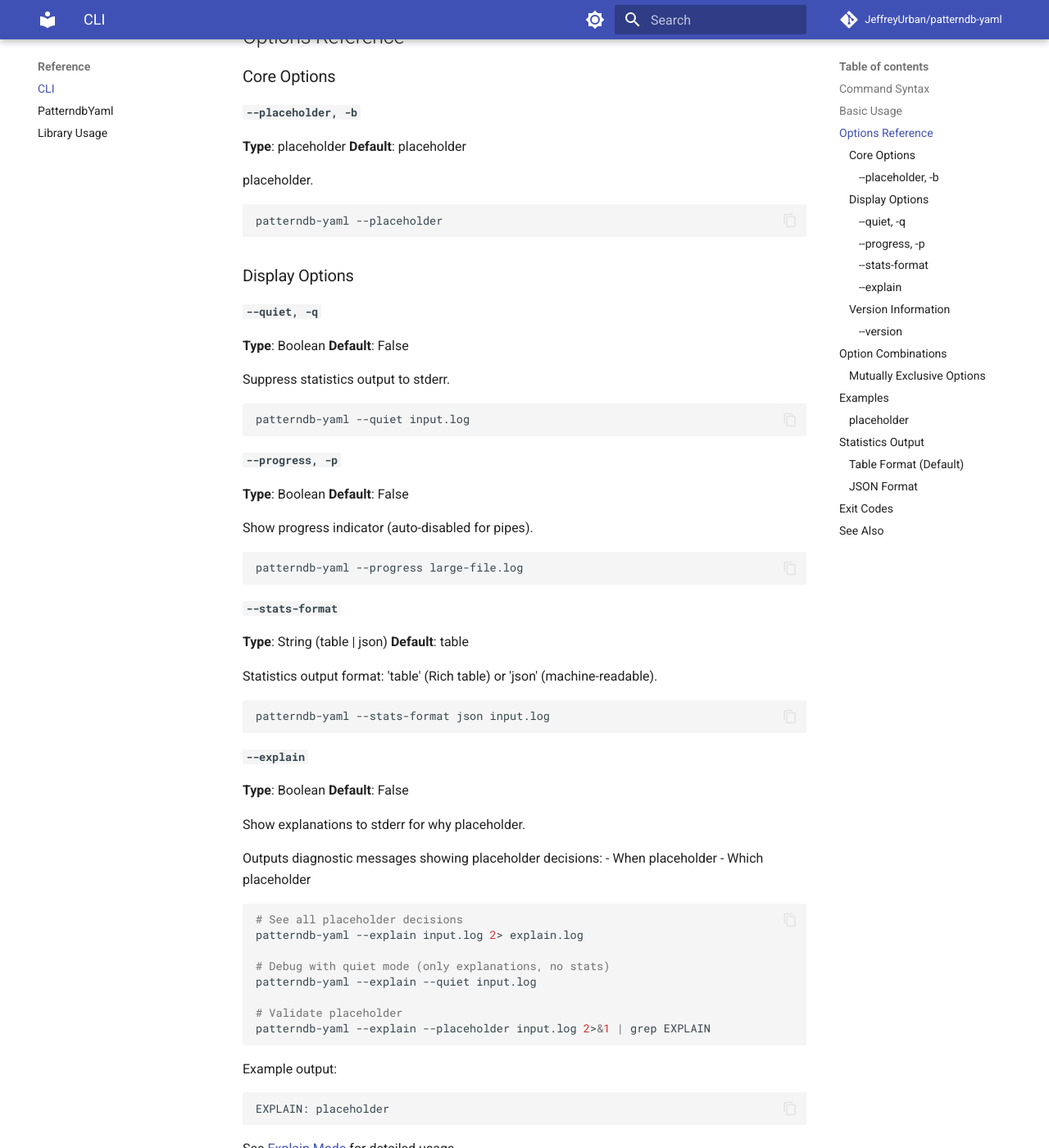
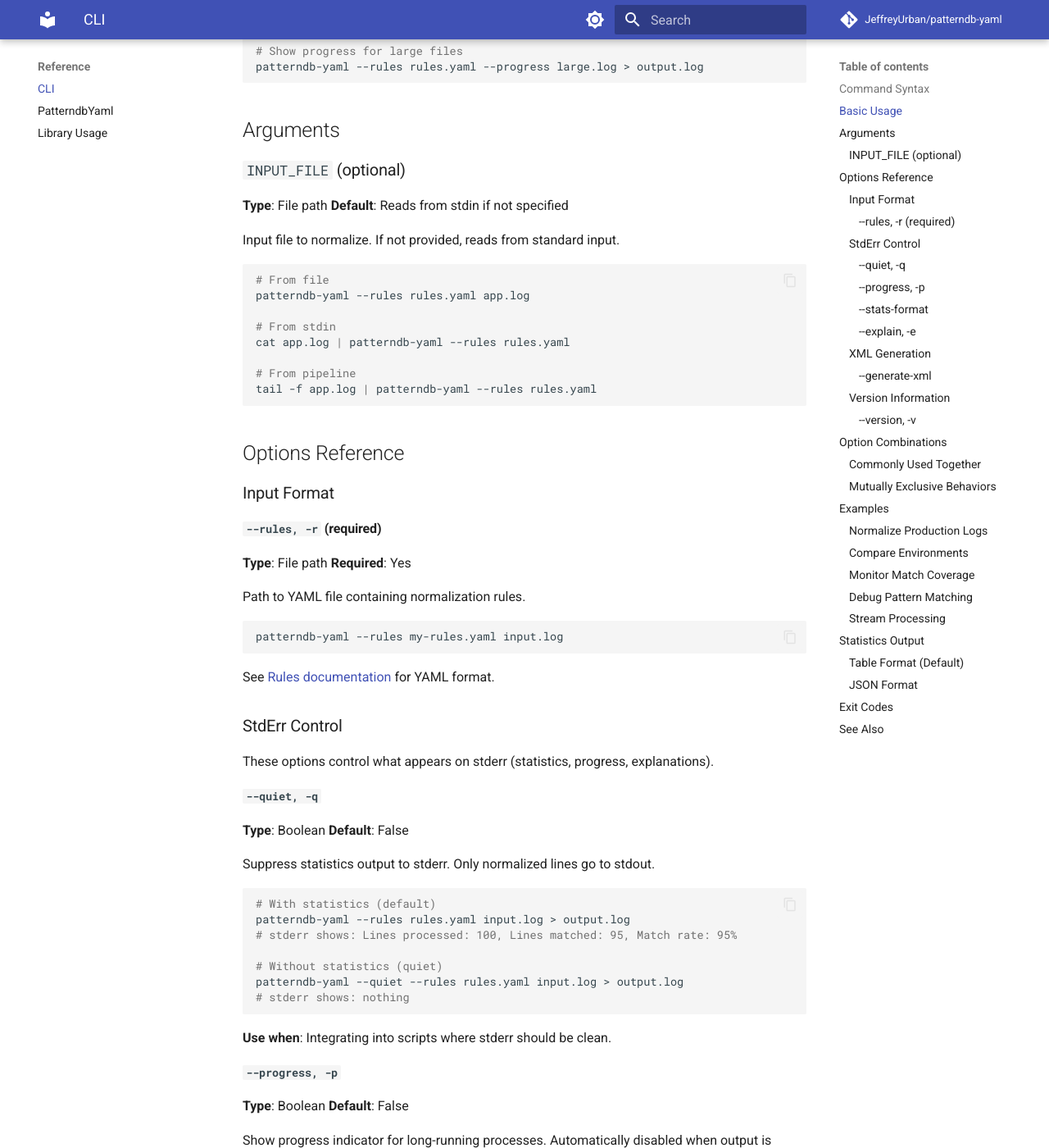
Before and after one commit to JeffreyUrban/patterndb-yaml, an MkDocs documentation site: the page built from docs/reference/cli.md, in a window 1280 px wide and 1400 px high, scrolled down 547 px. Shown: the whole window at 82% size. Built offline with MkDocs 1.6.1 and Material for MkDocs 9.7.7, drawn with Linux system fonts in a browser that asks for light colours; comment, search, counter and statistics services are not loaded; some of the changed text lies outside the part shown.

Commit message:
Complete CLI reference documentation
Comprehensive CLI reference based on actual source code:
- All command-line options documented with examples
- Usage patterns and combinations
- Statistics output formats
- Exit codes

🤖 Generated with [Claude Code](https://claude.com/claude-code)

Co-Authored-By: Claude <noreply@anthropic.com>

````diff
--- a/docs/reference/cli.md
+++ b/docs/reference/cli.md
@@ -11,87 +11,184 @@ patterndb-yaml [OPTIONS] [INPUT_FILE]
 ## Basic Usage
 
 ```bash
-# placeholder
-patterndb-yaml placeholder
+# Normalize a file
+patterndb-yaml --rules rules.yaml input.log > output.log
+
+# Read from stdin (in pipelines)
+cat input.log | patterndb-yaml --rules rules.yaml > output.log
+
+# Show progress for large files
+patterndb-yaml --rules rules.yaml --progress large.log > output.log
+```
+
+## Arguments
+
+### `INPUT_FILE` (optional)
+
+**Type**: File path
+**Default**: Reads from stdin if not specified
+
+Input file to normalize. If not provided, reads from standard input.
+
+```bash
+# From file
+patterndb-yaml --rules rules.yaml app.log
+
+# From stdin
+cat app.log | patterndb-yaml --rules rules.yaml
+
+# From pipeline
+tail -f app.log | patterndb-yaml --rules rules.yaml
 ```
 
 ## Options Reference
 
-### Core Options
+### Input Format
 
-#### `--placeholder, -b`
-**Type**: placeholder
-**Default**: placeholder
+#### `--rules, -r` (required)
 
-placeholder.
+**Type**: File path
+**Required**: Yes
+
+Path to YAML file containing normalization rules.
 
 ```bash
-patterndb-yaml --placeholder
+patterndb-yaml --rules my-rules.yaml input.log
 ```
 
-### Display Options
+See [Rules documentation](../features/rules/rules.md) for YAML format.
+
+### StdErr Control
+
+These options control what appears on stderr (statistics, progress, explanations).
 
 #### `--quiet, -q`
+
 **Type**: Boolean
 **Default**: False
 
-Suppress statistics output to stderr.
+Suppress statistics output to stderr. Only normalized lines go to stdout.
 
 ```bash
-patterndb-yaml --quiet input.log
+# With statistics (default)
+patterndb-yaml --rules rules.yaml input.log > output.log
+# stderr shows: Lines processed: 100, Lines matched: 95, Match rate: 95%
+
+# Without statistics (quiet)
+patterndb-yaml --quiet --rules rules.yaml input.log > output.log
+# stderr shows: nothing
 ```
 
+**Use when**: Integrating into scripts where stderr should be clean.
+
 #### `--progress, -p`
+
 **Type**: Boolean
 **Default**: False
 
-Show progress indicator (auto-disabled for pipes).
+Show progress indicator for long-running processes. Automatically disabled when output is piped.
 
 ```bash
-patterndb-yaml --progress large-file.log
+patterndb-yaml --progress --rules rules.yaml large-file.log > output.log
 ```
 
+Shows:
+```
+Processing... ⠋ 1,234,567 lines
+```
+
+**Use when**: Processing large files where you want visual feedback.
+
 #### `--stats-format`
+
 **Type**: String (table | json)
 **Default**: table
 
-Statistics output format: 'table' (Rich table) or 'json' (machine-readable).
+Statistics output format.
 
+**table format** (default):
 ```bash
-patterndb-yaml --stats-format json input.log
+patterndb-yaml --rules rules.yaml --stats-format table input.log
 ```
 
-#### `--explain`
+```
+┏━━━━━━━━━━━━━━━━━━━━┳━━━━━━━┓
+┃ Metric             ┃ Value ┃
+┡━━━━━━━━━━━━━━━━━━━━╇━━━━━━━┩
+│ Lines processed    │   100 │
+│ Lines matched      │    95 │
+│ Match rate         │   95% │
+└────────────────────┴───────┘
+```
+
+**json format**:
+```bash
+patterndb-yaml --rules rules.yaml --stats-format json input.log 2> stats.json
+```
+
+```json
+{
+  "lines_processed": 100,
+  "lines_matched": 95,
+  "match_rate": 95.0
+}
+```
+
+**Use when**: Machine-readable format needed for automation.
+
+#### `--explain, -e`
+
 **Type**: Boolean
 **Default**: False
 
-Show explanations to stderr for why placeholder.
+Show explanations to stderr for why each line was matched or not matched.
 
-Outputs diagnostic messages showing placeholder decisions:
-- When placeholder
-- Which placeholder
+Outputs diagnostic messages showing pattern matching decisions:
+- Which rule matched each line
+- Why a line didn't match any rules
+- Field extraction details
 
 ```bash
-# See all placeholder decisions
-patterndb-yaml --explain input.log 2> explain.log
+# See all pattern matching decisions
+patterndb-yaml --explain --rules rules.yaml input.log 2> explain.log
 
 # Debug with quiet mode (only explanations, no stats)
-patterndb-yaml --explain --quiet input.log
+patterndb-yaml --explain --quiet --rules rules.yaml input.log
 
-# Validate placeholder
-patterndb-yaml --explain --placeholder input.log 2>&1 | grep EXPLAIN
+# Validate rules
+patterndb-yaml --explain --rules rules.yaml test.log 2>&1 | grep EXPLAIN
 ```
 
 Example output:
 ```
-EXPLAIN: placeholder
+EXPLAIN: Line 1: Matched rule 'mysql_select'
+EXPLAIN: Line 2: Matched rule 'postgres_select'
+EXPLAIN: Line 3: No pattern matched - passed through
 ```
 
 See [Explain Mode](../features/explain/explain.md) for detailed usage.
 
+### XML Generation
+
+#### `--generate-xml`
+
+**Type**: Boolean
+**Default**: False
+
+Generate syslog-ng patterndb XML from rules file and output to stdout. No log processing occurs.
+
+```bash
+patterndb-yaml --rules rules.yaml --generate-xml > output.xml
+```
+
+This converts your YAML rules into syslog-ng's XML patterndb format for use with syslog-ng. See [Generate XML](../features/generate-xml/generate-xml.md) for details.
+
+**Use when**: Integrating with syslog-ng infrastructure.
+
 ### Version Information
 
-#### `--version`
+#### `--version, -v`
+
 **Type**: Boolean
 **Default**: False
 
@@ -108,18 +205,69 @@ patterndb-yaml version 0.1.0
 
 ## Option Combinations
 
-### Mutually Exclusive Options
+### Commonly Used Together
 
-- `--placeholder` and `--placeholder`: Use one or the other
-- `--placeholder` requires `--placeholder`
+```bash
+# Silent processing (scripts)
+patterndb-yaml --quiet --rules rules.yaml input.log > output.log
+
+# Debug mode (understanding what matched)
+patterndb-yaml --explain --quiet --rules rules.yaml input.log > output.log 2> explain.log
+
+# Progress with JSON stats (monitoring)
+patterndb-yaml --progress --stats-format json --rules rules.yaml input.log > output.log 2> stats.json
+```
+
+### Mutually Exclusive Behaviors
+
+- `--generate-xml` outputs XML and skips log processing (other options ignored)
+- `--quiet` suppresses statistics but not `--explain` output
 
 ## Examples
 
-### placeholder
+### Normalize Production Logs
 
 ```bash
-# placeholder
-patterndb-yaml placeholder.log > output.log
+# Basic normalization
+patterndb-yaml --rules prod-rules.yaml /var/log/app.log > normalized.log
+```
+
+### Compare Environments
+
+```bash
+# Normalize both
+patterndb-yaml --rules rules.yaml --quiet prod.log > prod-norm.log
+patterndb-yaml --rules rules.yaml --quiet staging.log > staging-norm.log
+
+# Compare
+diff prod-norm.log staging-norm.log
+```
+
+### Monitor Match Coverage
+
+```bash
+# Get JSON statistics
+patterndb-yaml --rules rules.yaml --stats-format json app.log 2> stats.json
+
+# Check match rate
+jq '.match_rate' stats.json
+```
+
+### Debug Pattern Matching
+
+```bash
+# See which patterns match
+patterndb-yaml --explain --rules rules.yaml test.log 2>&1 | grep "Matched rule"
+
+# Find unmatched lines
+patterndb-yaml --explain --rules rules.yaml test.log 2>&1 | grep "No pattern matched"
+```
+
+### Stream Processing
+
+```bash
+# Real-time log normalization
+tail -f /var/log/app.log | patterndb-yaml --rules rules.yaml --quiet
 ```
 
 ## Statistics Output
@@ -127,20 +275,22 @@ patterndb-yaml placeholder.log > output.log
 ### Table Format (Default)
 
 ```
-┏━━━━━━━━━━━━━━━━━━━━━━━━━━┳━━━━━━━━┓
-┃ Metric                   ┃  Value ┃
-┡━━━━━━━━━━━━━━━━━━━━━━━━━━╇━━━━━━━━┩
-│ placeholder                     │   placeholder │
-└──────────────────────────┴────────┘
+┏━━━━━━━━━━━━━━━━━━━━┳━━━━━━━┓
+┃ Metric             ┃ Value ┃
+┡━━━━━━━━━━━━━━━━━━━━╇━━━━━━━┩
+│ Lines processed    │   500 │
+│ Lines matched      │   475 │
+│ Match rate         │   95% │
+└────────────────────┴───────┘
 ```
 
 ### JSON Format
 
 ```json
 {
-  "statistics": {
-    "placeholder": placeholder
-  }
+  "lines_processed": 500,
+  "lines_matched": 475,
+  "match_rate": 95.0
 }
 ```
 
@@ -148,8 +298,10 @@ patterndb-yaml placeholder.log > output.log
 
 - **0**: Success
 - **1**: Error (invalid arguments, file not found, processing error)
+- **2**: Invalid rules file (YAML syntax error, invalid pattern)
 
 ## See Also
 
-- [PatterndbYaml API](patterndb-yaml.md) - Core placeholder class
-- [Basic Concepts](../getting-started/basic-concepts.md) - Understanding how patterndb-yaml works
+- [Rules Documentation](../features/rules/rules.md) - YAML rule format
+- [Library API](library.md) - Using as a Python library
+- [Basic Concepts](../getting-started/basic-concepts.md) - Understanding how it works
````
